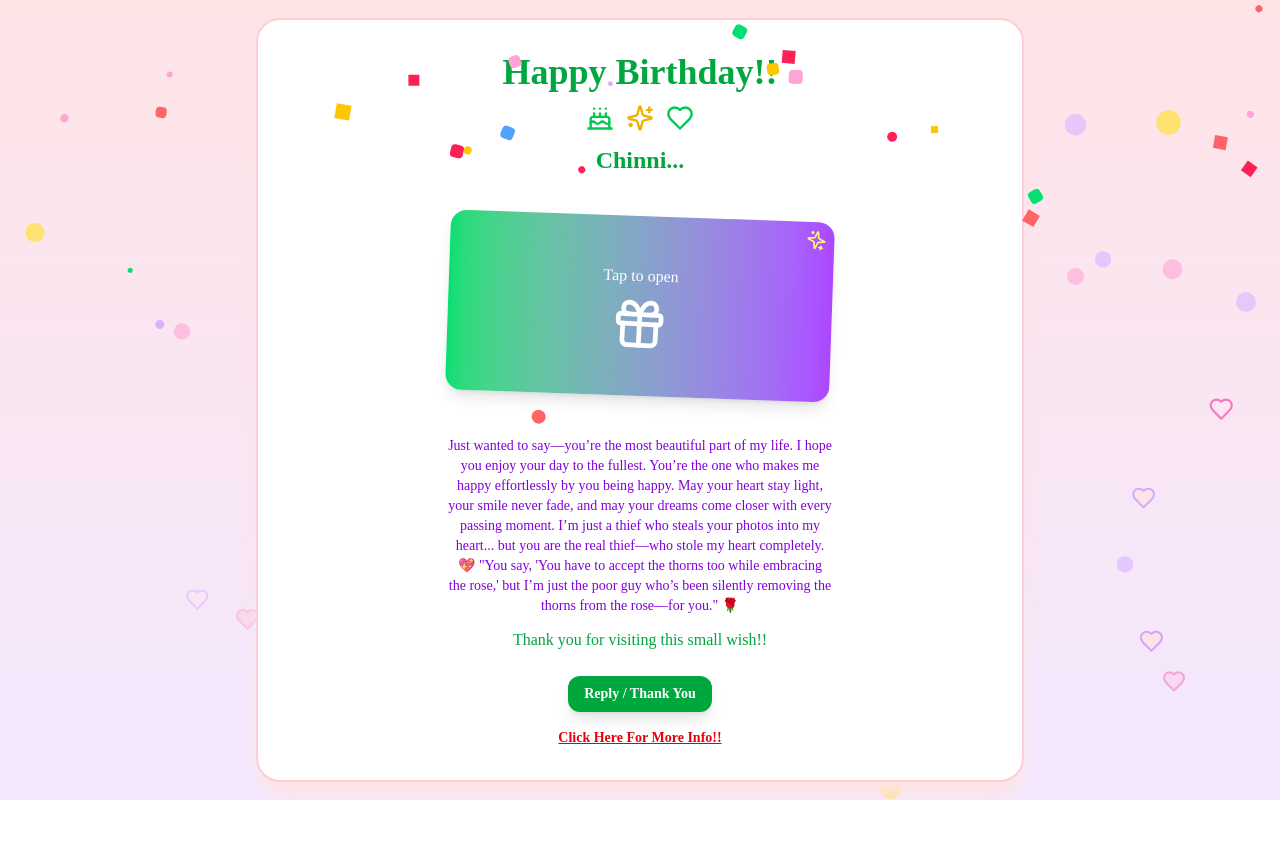
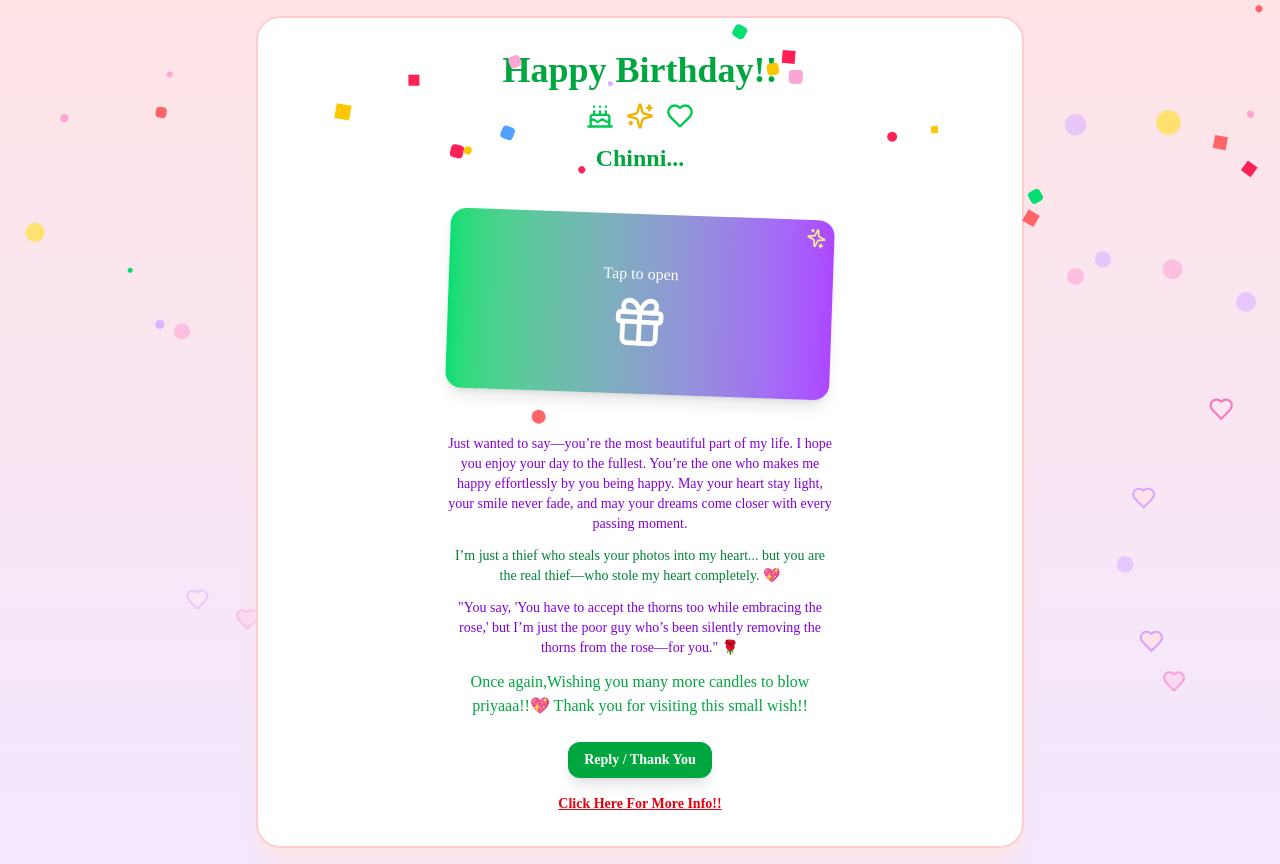
Before and after one commit to secret6499/bday, a Next.js app: page / in a window 1280 px wide. Both pictures are taken after a click on the button "For you". Before the commit the page ends 800 px from the top, so only its background shows below. Built offline with nearby package versions, Linux system fonts and the light colour scheme; no server answers; a web font is replaced by a local one.

Commit message:
Update birthday-celebration.jsx

```diff
--- a/src/components/birthday-celebration.jsx
+++ b/src/components/birthday-celebration.jsx
@@ -147,13 +147,18 @@ export default function BirthdayCelebration() {
           You’re the one who makes me happy effortlessly by you being happy.
           May your heart stay light, your smile never fade, and may your dreams
           come closer with every passing moment.
+          </p>
+          <p className="text-xs sm:text-sm text-green-700 mb-3">
           I’m just a thief who steals your photos into my heart... but you are the
           real thief—who stole my heart completely. 💖
+            </p>
+          <p className="text-xs sm:text-sm text-purple-700 mb-3">
           "You say, 'You have to accept the thorns too while embracing the rose,' but I’m just
           the poor guy who’s been silently removing the thorns from the rose—for you." 🌹
           </p>
           <div className="flex justify-center items-center gap-2">
             <p className="text-green-600 font-medium">
+              Once again,Wishing you many more candles to blow priyaaa!!💖
               Thank you for visiting this small wish!!
             </p>
           </div>
@@ -202,7 +207,7 @@ export default function BirthdayCelebration() {
   initial={{ opacity: 0 }}
   animate={{ opacity: 1 }}
   transition={{ delay: 1.6 }}
-  onClick={() => alert("Priyaaaa...No matter who I am,but this is a small gift from me to you,Be happy and enjoy your life with whom you enjoy your life in a happy bubble! ")}
+  onClick={() => alert("Priyaaaa...No matter who I am,but this is a small gift from me to you,Be happy and enjoy your life with whom you enjoy your life in a happy bubble!once again Happy Birthday chinni...💖")}
 >
   <p className="text-xs sm:text-sm text-red-600 underline text-center font-semibold">
     Click Here For More Info!!
```
